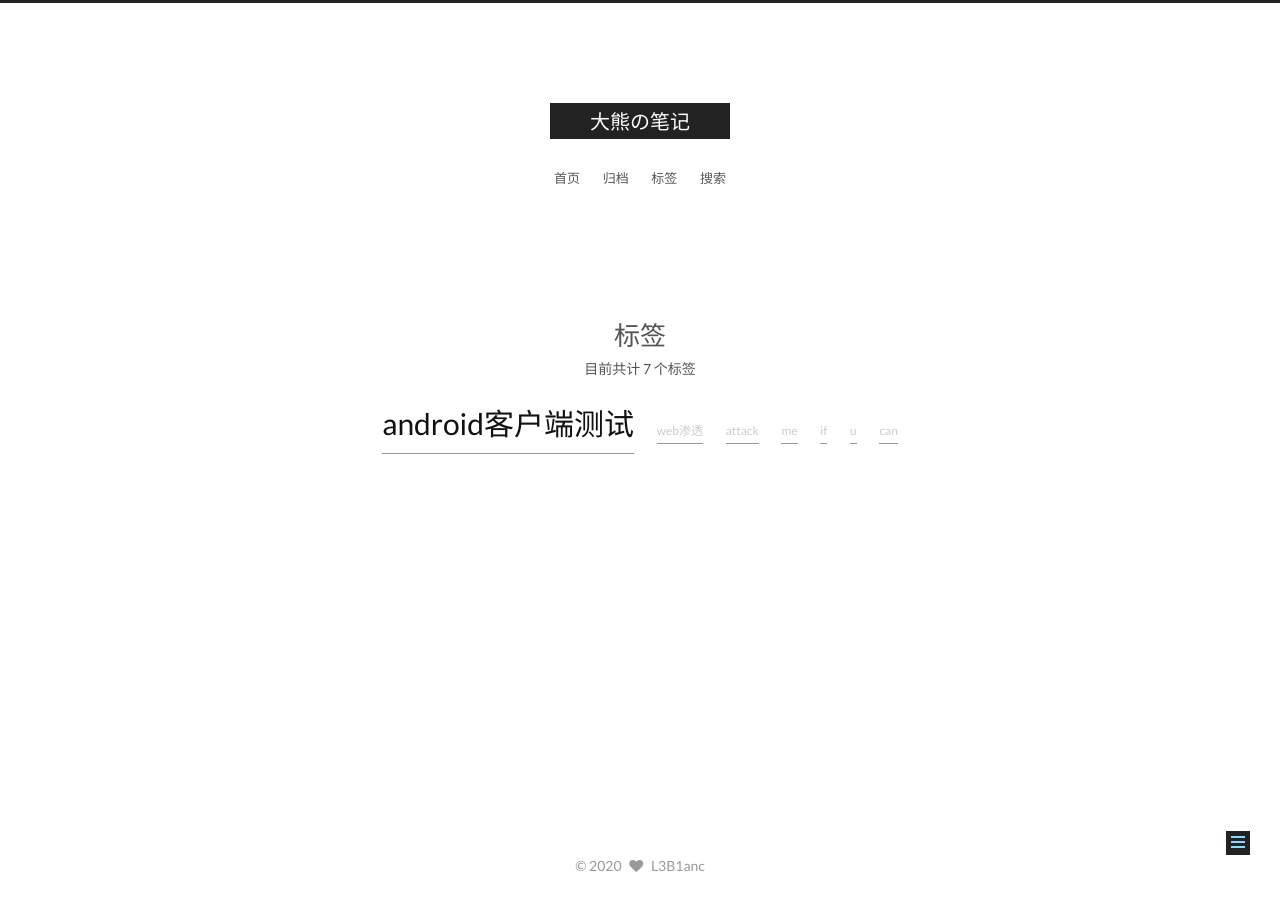
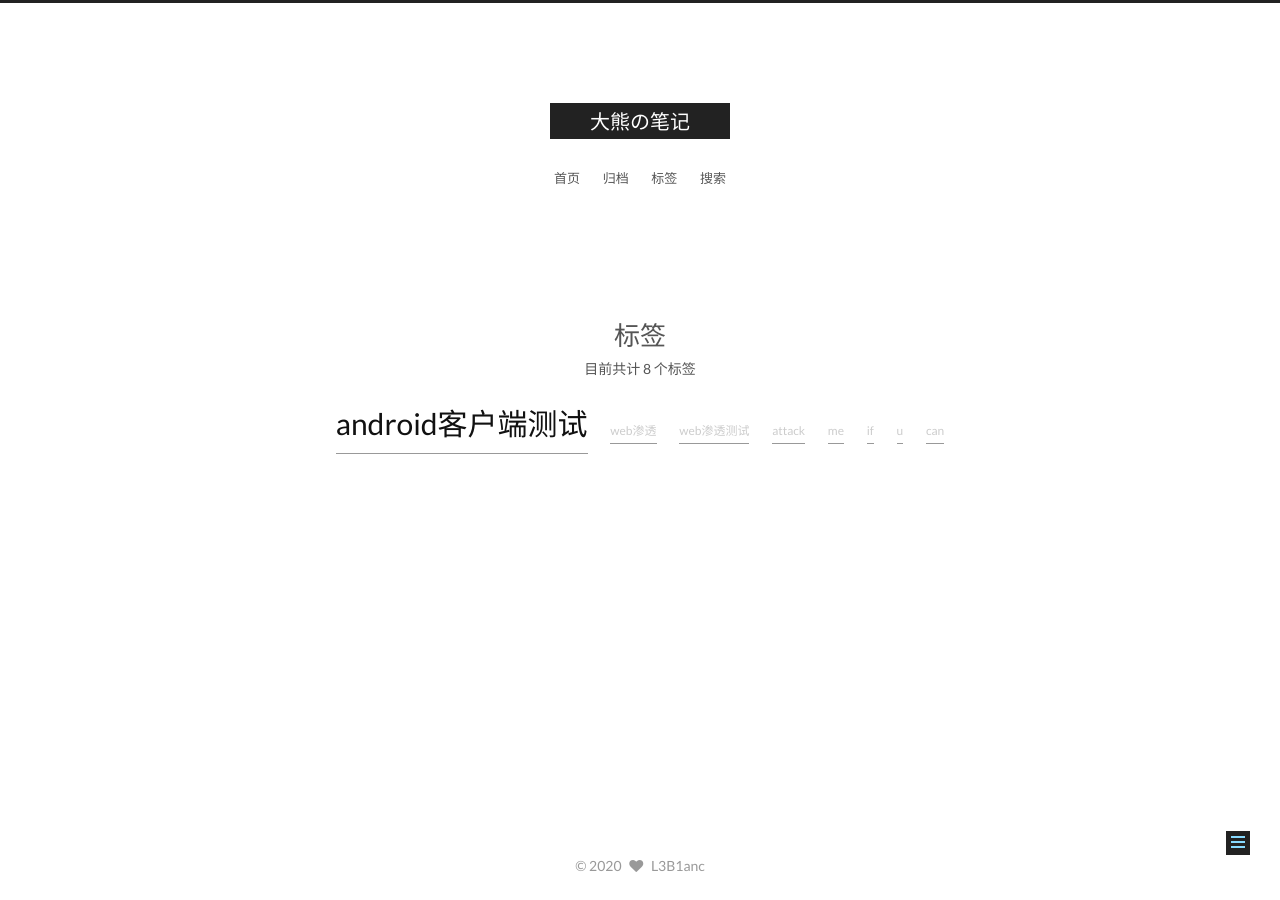
Before and after one commit to L3B1anc/L3B1anc.github.io, a Jekyll site: the page built from tags/index.html, in a window 1280 px wide. Built offline with Jekyll 4.4.1, drawn with Linux system fonts in a browser that asks for light colours.

Commit message:
Update 2019-10-15-查询whois历史记录.markdown

```diff
--- a/_posts/2019-10-15-查询whois历史记录.markdown
+++ b/_posts/2019-10-15-查询whois历史记录.markdown
@@ -1,9 +1,9 @@
 ---
 layout: post
 title:  "历史whois查询"
-subtitle: "信息收集"
 date:   2019-10-15 10：22
 categories: [pentest]
+tags: web渗透测试
 ---
 <!-- more -->
 # 历史whois查询
```
